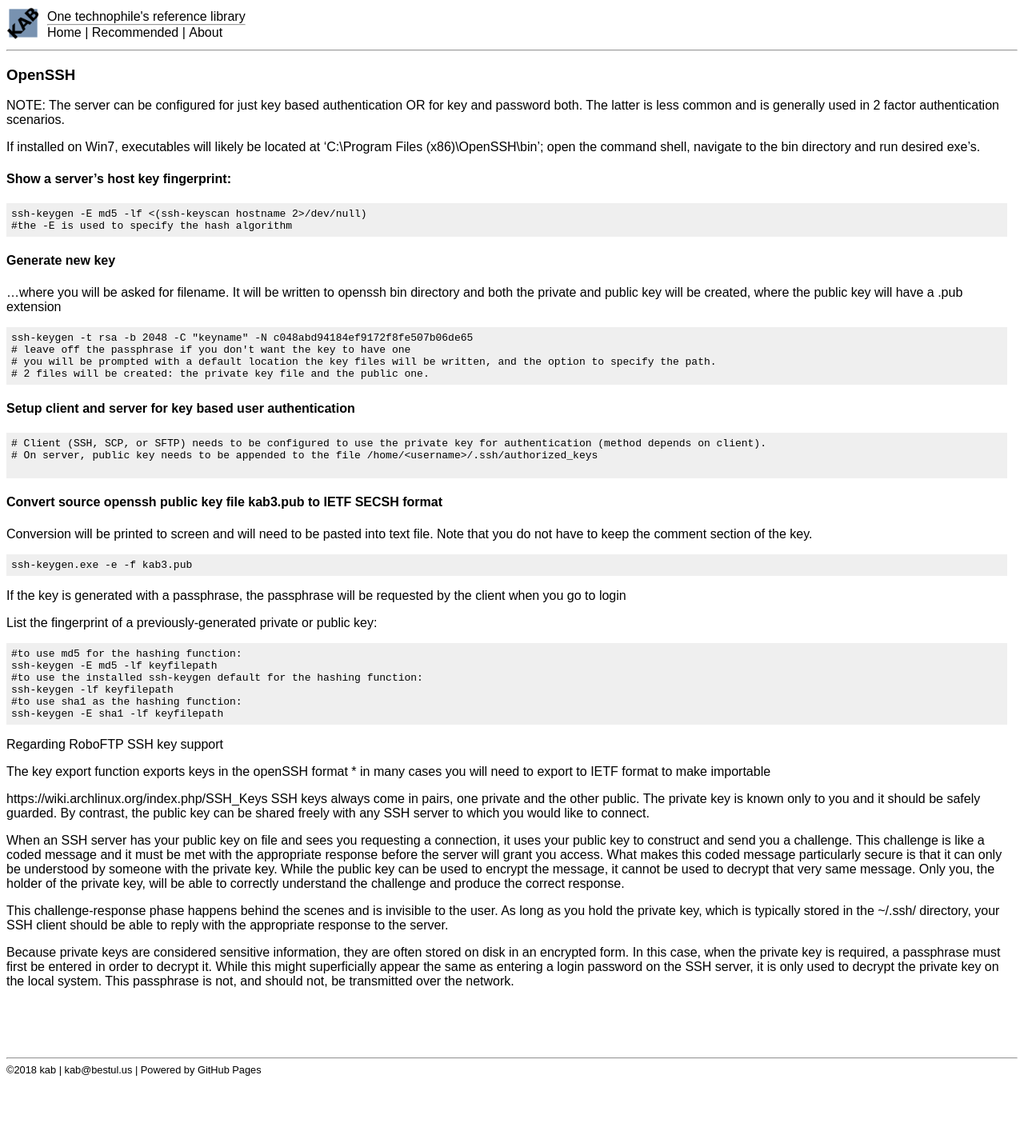
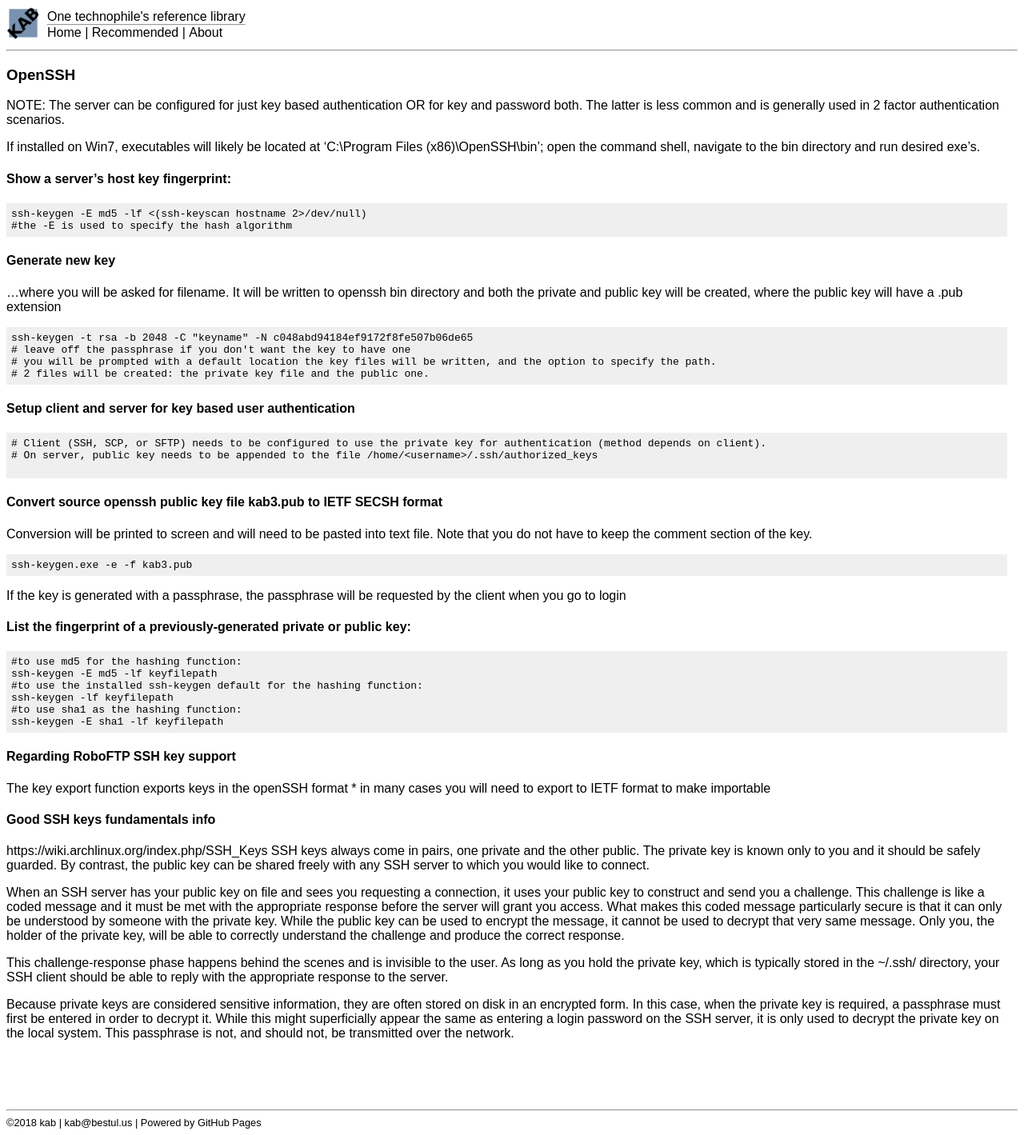
Before and after one commit to kabtech/kab, a Jekyll site: the page built from ccc/openssh.md, in a window 1280 px wide. Shown: the whole page at 80% size. Built offline with Jekyll 4.4.1, drawn with Linux system fonts in a browser that asks for light colours; before the commit the page ends 1353 px from its top, so only the background shows below that.

Commit message:
Update openssh.md

````diff
--- a/ccc/openssh.md
+++ b/ccc/openssh.md
@@ -41,7 +41,7 @@ ssh-keygen.exe -e -f kab3.pub
 ```
 If the key is generated with a passphrase, the passphrase will be requested by the client when you go to login
 
-List the fingerprint of a previously-generated private or public key:
+#### List the fingerprint of a previously-generated private or public key:
 ```
 #to use md5 for the hashing function:
 ssh-keygen -E md5 -lf keyfilepath
@@ -51,13 +51,14 @@ ssh-keygen -lf keyfilepath
 ssh-keygen -E sha1 -lf keyfilepath
 ```
 
-
-
-Regarding RoboFTP SSH key support
+#### Regarding RoboFTP SSH key support
 
 The key export function exports keys in the openSSH format * in many cases you will need to export to IETF format to make importable
 
-https://wiki.archlinux.org/index.php/SSH_Keys SSH keys always come in pairs, one private and the other public. The private key is known only to you and it should be safely guarded. By contrast, the public key can be shared freely with any SSH server to which you would like to connect.
+#### Good SSH keys fundamentals info
+
+https://wiki.archlinux.org/index.php/SSH_Keys
+SSH keys always come in pairs, one private and the other public. The private key is known only to you and it should be safely guarded. By contrast, the public key can be shared freely with any SSH server to which you would like to connect.
 
 When an SSH server has your public key on file and sees you requesting a connection, it uses your public key to construct and send you a challenge. This challenge is like a coded message and it must be met with the appropriate response before the server will grant you access. What makes this coded message particularly secure is that it can only be understood by someone with the private key. While the public key can be used to encrypt the message, it cannot be used to decrypt that very same message. Only you, the holder of the private key, will be able to correctly understand the challenge and produce the correct response.
 
````
